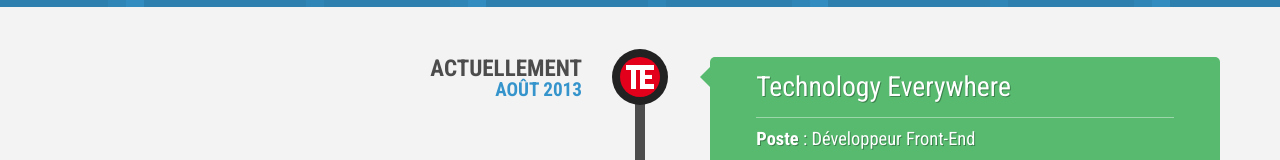
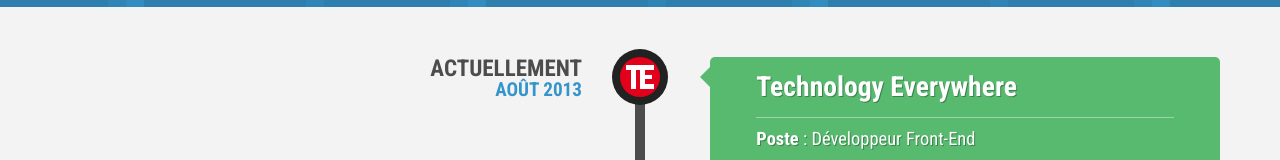
Before and after one commit to Linkw3b/linkw3b, a website: page app/experiences.html in a window 1280 px wide. Shown: the part 412-572 px from the top of the page. Drawn offline with Linux system fonts and the light colour scheme.

Commit message:
20150121 Update

```diff
--- a/app/styles/page/_experiences.scss
+++ b/app/styles/page/_experiences.scss
@@ -117,6 +117,10 @@
     border-bottom: 1px solid rgba(255,255,255,0.4);
     font-weight: 700;
     font-size: 1.2em;
+
+    a {
+        font-weight: 700;
+    }
 }
 
 .tmtimeline > li .tmlabel a {
```
Also changed, not shown: app/styles/experiences.css.
